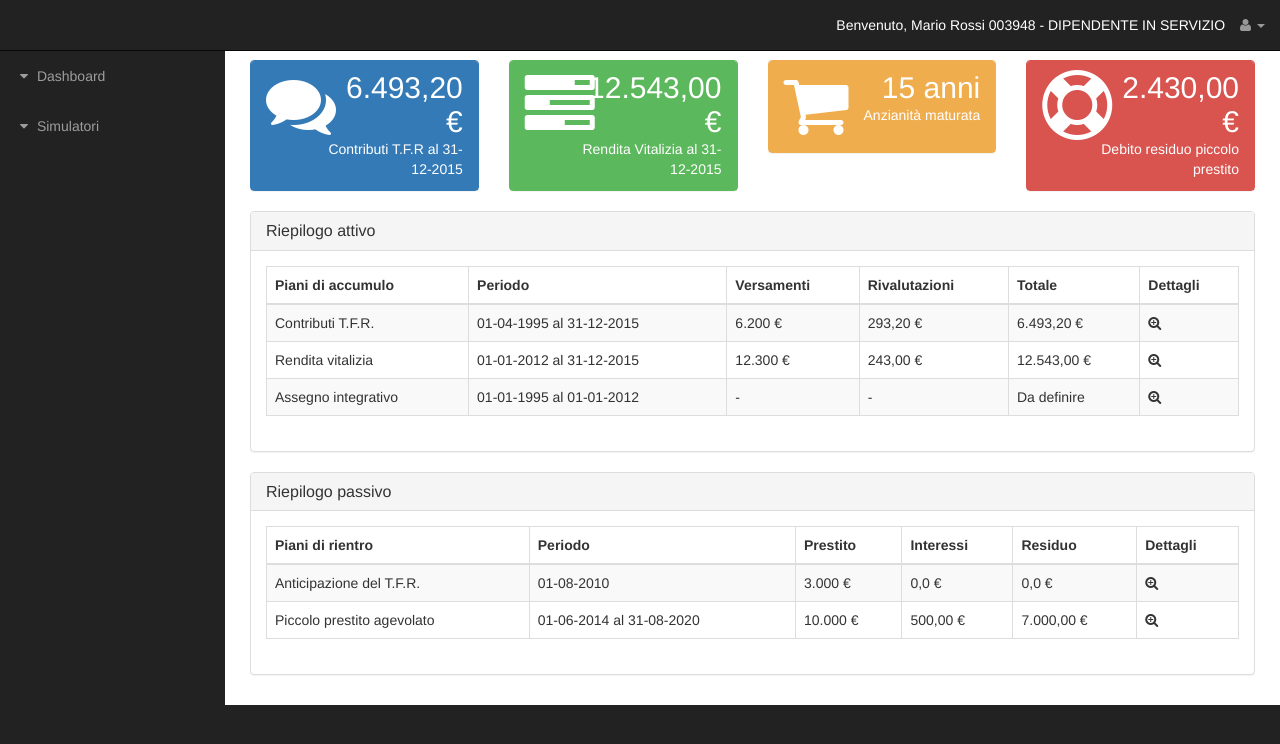
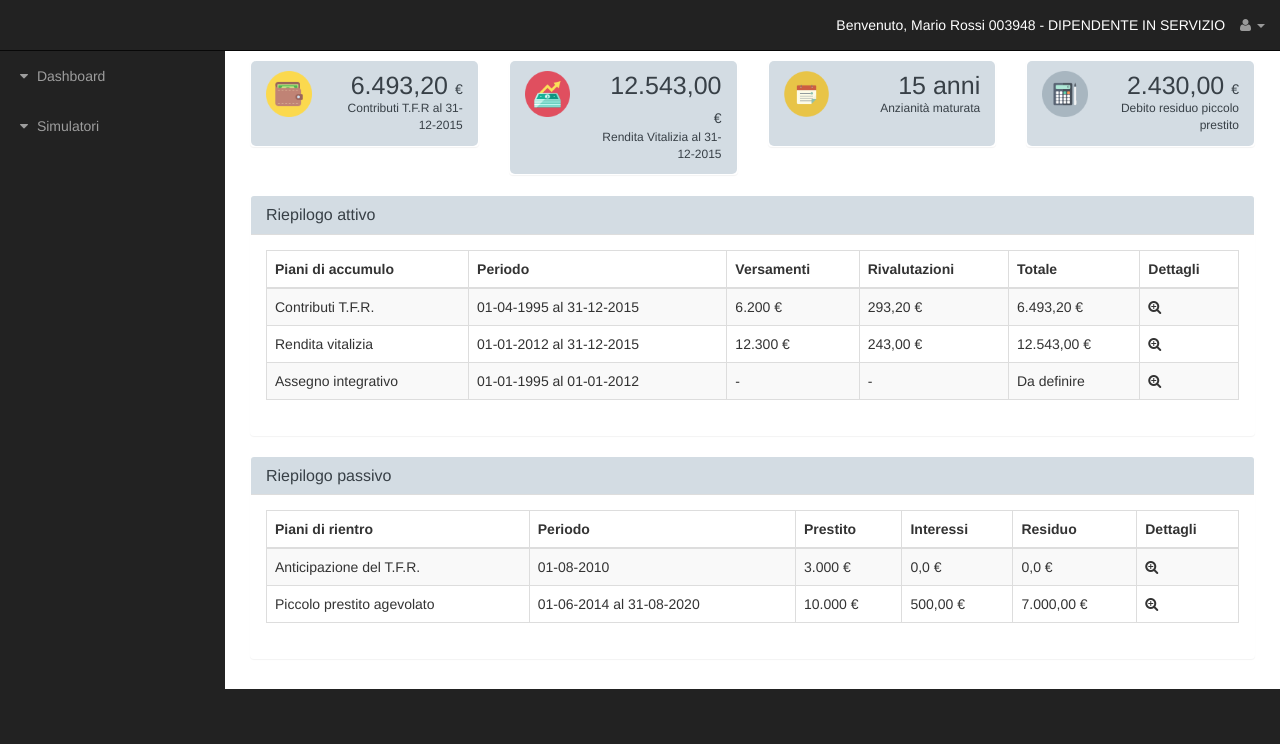
Before and after one commit to Bes87/portale2, a plain HTML site: page index.html in a window 1280 px wide. Drawn offline with Linux system fonts and the light colour scheme.

Commit message:
aggiunta icone e stilizzazione cards

```diff
--- a/css/sb-admin.css
+++ b/css/sb-admin.css
@@ -28,8 +28,18 @@ body {
 }
 
 .huge {
-    font-size: 30px !important;
+    font-size: 25px !important;
     line-height: normal;
+}
+
+.huge>span {
+    font-size: 14px;
+
+}
+
+.huge + div {
+    font-size: 12px;
+
 }
 
 @media(min-width:768px) {
@@ -179,56 +189,20 @@ ul.alert-dropdown {
     font-size: 40px;
 }
 
-.panel-green {
-    border-color: #5cb85c;
+.panel {
+    border-color: transparent;
 }
 
-.panel-green > .panel-heading {
-    border-color: #5cb85c;
-    color: #fff;
-    background-color: #5cb85c;
+.panel> .panel-heading {
+  background-color: #d3dce3;
+  color: #384047;
 }
 
-.panel-green > a {
-    color: #5cb85c;
+.cards .panel> .panel-heading {
+  // background-color: #c4cfd8;
+  background-color: #d3dce3;
+  color: #384047;
+  border-radius: 5px;
+  border-color: transparent;
+  min-height: 85px;
 }
-
-.panel-green > a:hover {
-    color: #3d8b3d;
-}
-
-.panel-red {
-    border-color: #d9534f;
-}
-
-.panel-red > .panel-heading {
-    border-color: #d9534f;
-    color: #fff;
-    background-color: #d9534f;
-}
-
-.panel-red > a {
-    color: #d9534f;
-}
-
-.panel-red > a:hover {
-    color: #b52b27;
-}
-
-.panel-yellow {
-    border-color: #f0ad4e;
-}
-
-.panel-yellow > .panel-heading {
-    border-color: #f0ad4e;
-    color: #fff;
-    background-color: #f0ad4e;
-}
-
-.panel-yellow > a {
-    color: #f0ad4e;
-}
-
-.panel-yellow > a:hover {
-    color: #df8a13;
-}
--- a/index.html
+++ b/index.html
@@ -9,7 +9,7 @@
     <meta name="description" content="">
     <meta name="author" content="">
 
-    <title>SB Admin - Bootstrap Admin Template</title>
+    <title>Portale</title>
 
     <!-- Bootstrap Core CSS -->
     <link href="css/bootstrap.min.css" rel="stylesheet">
@@ -103,19 +103,18 @@
         </nav>
 
         <div id="page-wrapper">
-
             <div class="container-fluid">
-
                     <!-- Page Heading -->
-                <div class="row">
+                    <div class="row cards">
                         <div class="col-lg-3 col-md-6">
                             <div class="panel panel-primary">
                                 <div class="panel-heading">
                                     <div class="row">
-                                    <div class="col-xs-3">
-                                        <i class="fa fa-comments fa-5x"></i>
+                                        <div class="col-xs-4">
+                                            <!-- <i class="fa fa-comments fa-5x"></i> -->
+                                            <img class="img-responsive" src="icons/wallet-flat.png">
                                         </div>
-                                    <div class="col-xs-9 text-right">
+                                        <div class="col-xs-8 text-right">
                                             <div class="huge">6.493,20 <span>€</span></div>
                                             <div>Contributi T.F.R al 31-12-2015</div>
                                         </div>
@@ -134,10 +133,11 @@
                             <div class="panel panel-green">
                                 <div class="panel-heading">
                                     <div class="row">
-                                    <div class="col-xs-3">
-                                        <i class="fa fa-tasks fa-5x"></i>
+                                        <div class="col-xs-4">
+                                            <!-- <i class="fa fa-tasks fa-5x"></i> -->
+                                            <img class="img-responsive" src="icons/Money-Increase.png">
                                         </div>
-                                    <div class="col-xs-9 text-right">
+                                        <div class="col-xs-8 text-right">
                                             <div class="huge">12.543,00 <span>€</span></div>
                                             <div>Rendita Vitalizia al 31-12-2015</div>
                                         </div>
@@ -156,10 +156,11 @@
                             <div class="panel panel-yellow">
                                 <div class="panel-heading">
                                     <div class="row">
-                                    <div class="col-xs-3">
-                                        <i class="fa fa-shopping-cart fa-5x"></i>
+                                        <div class="col-xs-4">
+                                            <!-- <i class="fa fa-shopping-cart fa-5x"></i> -->
+                                            <img class="img-responsive" src="icons/calendar.png">
                                         </div>
-                                    <div class="col-xs-9 text-right">
+                                        <div class="col-xs-8 text-right">
                                             <div class="huge">15 anni</div>
                                             <div>Anzianità maturata</div>
                                         </div>
@@ -178,10 +179,11 @@
                             <div class="panel panel-red">
                                 <div class="panel-heading">
                                     <div class="row">
-                                    <div class="col-xs-3">
-                                        <i class="fa fa-support fa-5x"></i>
+                                        <div class="col-xs-4">
+                                            <!-- <i class="fa fa-support fa-5x"></i> -->
+                                            <img class="img-responsive" src="icons/calculator.png">
                                         </div>
-                                    <div class="col-xs-9 text-right">
+                                        <div class="col-xs-8 text-right">
                                             <div class="huge">2.430,00 <span>€</span></div>
                                             <div>Debito residuo piccolo prestito</div>
                                         </div>
```
Also changed, not shown: icons/1485548517_wallet.png (added), icons/Money-Increase.png (added), icons/calculator.png (added), icons/calendar.png (added), icons/money.ico (added), icons/wallet-flat.png (added), icons/wallet.png (added). Lines whose indentation alone changed are shown as unchanged.
